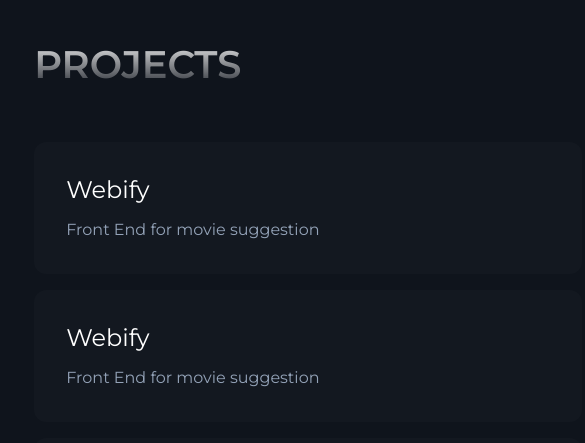
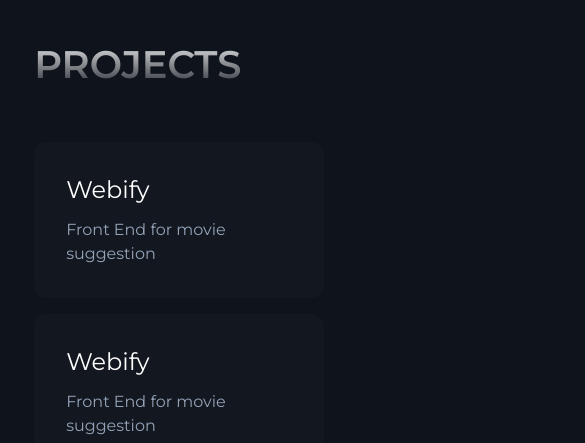
Before and after one commit to shibinashraf/portfolio-shibin, a plain HTML site: page index.html in a window 390 px wide. Shown: the part 931-1374 px from the top of the page, 585 px wide, since content can reach past the window. Drawn offline with nearby package versions, Linux system fonts and the light colour scheme; grey boxes are pictures that could not be loaded.

Commit message:
Add files via upload

```diff
--- a/index.html
+++ b/index.html
@@ -94,7 +94,7 @@
       <div class = "ml-[5%]">
         <h1 class="grad2 text-[2.4rem] uppercase font-semibold">PROJECTS</h1>
 
-        <div class="mt-8 pr-3 h-[20rem] overflow-y-scroll w-[35rem]">
+        <div class="mt-8 pr-3 h-[20rem] overflow-y-scroll w-11/12 md:w-[35rem]">
           <div class = "p-8 my-4 bg-white/[.02] hover:bg-white/[0.05] rounded-xl transition-all duration-500 ease-in-out">
             <h3 class = "text-2xl">Webify</h3>
             <p class = "mt-3 text-slate-400">Front End for movie suggestion</p>
```
